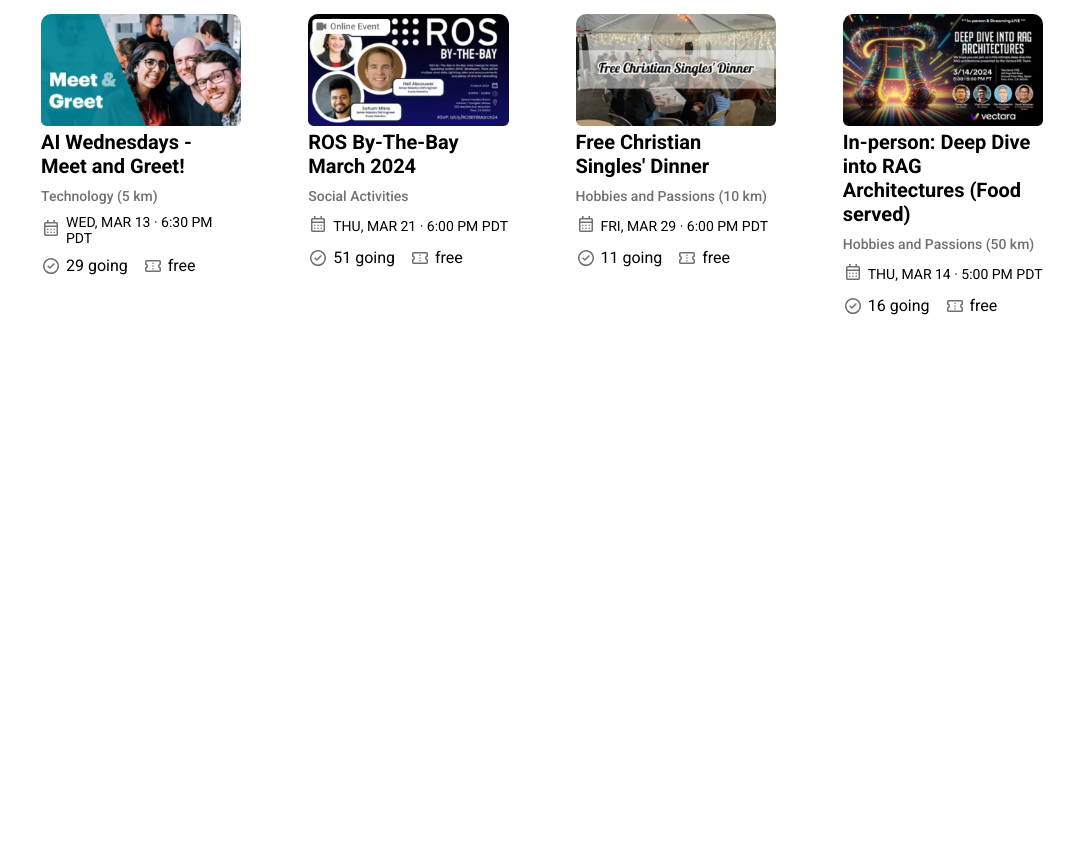
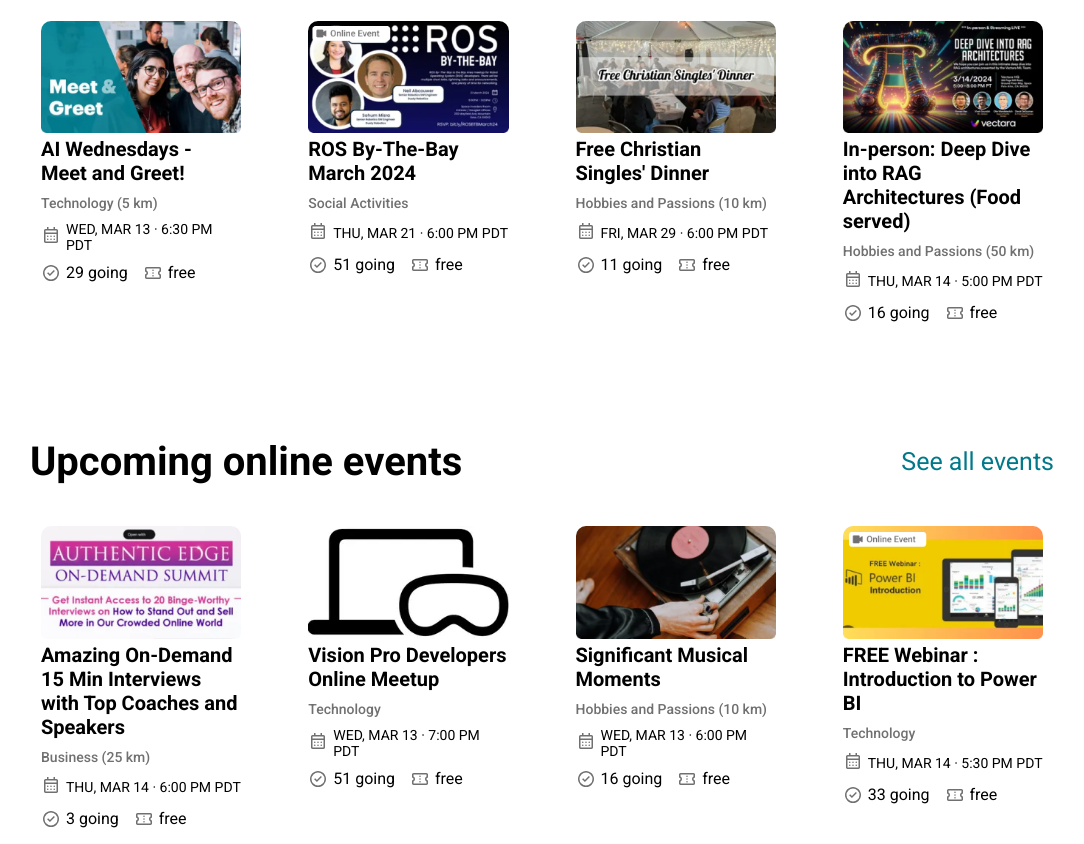
Before and after one commit to Natsaiev/Final_Boss, a plain HTML site: page meetup_main.html in a window 1280 px wide. Shown: the part 1114-1958 px from the top of the page, without its empty margins (98-1182 px from the left). Before the commit the page ends 1445 px from the top, so only its background shows below. Drawn offline with Linux system fonts and the light colour scheme.

Commit message:
Создал online_events и оформил стили

```diff
--- a/meetup_main.html
+++ b/meetup_main.html
@@ -309,6 +309,127 @@
             </div>
           </div>
         </div>
+        <div class="online_events">
+          <div class="container_heading_online">
+            <h3>Upcoming online events</h3>
+            <button>See all events</button>
+          </div>
+          <div class="container_photo_events">
+            <div class="container_cards" >
+              <div class="photo_events">
+                <img src="assets/images/Authentic Edge.png" alt="Authentic Edge" />
+              </div>
+              <div class="event_name">
+                <h4>Amazing On-Demand 15
+                  Min Interviews with Top
+                  Coaches and Speakers</h4>
+                <p class="location">Business (25 km)</p>
+                <div class="date">
+                  <div>
+                    <img src="assets/Icons/calendar.svg" alt="calendar" />
+                  </div>
+                  <p>THU, MAR 14 · 6:00 PM PDT</p>
+                </div>
+                <div class="going_free">
+                  <div class="going">
+                    <div><img src="assets/Icons/check.svg" alt="check" /></div>
+                    <p>3 going</p>
+                  </div>
+                  <div class="free">
+                    <div>
+                      <img src="assets/Icons/ticket.svg" alt="ticket" />
+                    </div>
+                    <p>free</p>
+                  </div>
+                </div>
+              </div>
+            </div>
+            <div class="container_cards" >
+              <div class="photo_events">
+                <img src="assets/images/Vision Pro.png" alt="Vision Pro" />
+              </div>
+              <div class="event_name">
+                <h4>Vision Pro Developers
+                  Online Meetup</h4>
+                <p class="location">Technology</p>
+                <div class="date">
+                  <div>
+                    <img src="assets/Icons/calendar.svg" alt="calendar" />
+                  </div>
+                  <p>WED, MAR 13 · 7:00 PM PDT</p>
+                </div>
+                <div class="going_free">
+                  <div class="going">
+                    <div><img src="assets/Icons/check.svg" alt="check" /></div>
+                    <p>51 going</p>
+                  </div>
+                  <div class="free">
+                    <div>
+                      <img src="assets/Icons/ticket.svg" alt="ticket" />
+                    </div>
+                    <p>free</p>
+                  </div>
+                </div>
+              </div>
+            </div>
+            <div class="container_cards" >
+              <div class="photo_events">
+                <img src="assets/images/Significant music.png" alt="Significant music" />
+              </div>
+              <div class="event_name">
+                <h4>Significant Musical
+                  Moments</h4>
+                <p class="location">Hobbies and Passions (10 km)</p>
+                <div class="date">
+                  <div>
+                    <img src="assets/Icons/calendar.svg" alt="calendar" />
+                  </div>
+                  <p>WED, MAR 13 · 6:00 PM PDT</p>
+                </div>
+                <div class="going_free">
+                  <div class="going">
+                    <div><img src="assets/Icons/check.svg" alt="check" /></div>
+                    <p>16 going</p>
+                  </div>
+                  <div class="free">
+                    <div>
+                      <img src="assets/Icons/ticket.svg" alt="ticket" />
+                    </div>
+                    <p>free</p>
+                  </div>
+                </div>
+              </div>
+            </div>
+            <div class="container_cards" >
+              <div class="photo_events">
+                <img src="assets/images/Free Webinar.png" alt="Free Webinar" />
+              </div>
+              <div class="event_name">
+                <h4>FREE Webinar :
+                  Introduction to Power BI</h4>
+                <p class="location">Technology</p>
+                <div class="date">
+                  <div>
+                    <img src="assets/Icons/calendar.svg" alt="calendar" />
+                  </div>
+                  <p>THU, MAR 14 · 5:30 PM PDT</p>
+                </div>
+                <div class="going_free">
+                  <div class="going">
+                    <div><img src="assets/Icons/check.svg" alt="check" /></div>
+                    <p>33 going</p>
+                  </div>
+                  <div class="free">
+                    <div>
+                      <img src="assets/Icons/ticket.svg" alt="ticket" />
+                    </div>
+                    <p>free</p>
+                  </div>
+                </div>
+              </div>
+            </div>
+          </div>
+        </div>
       </div>
     </main>
     <footer></footer>
--- a/styles/style_main.scss
+++ b/styles/style_main.scss
@@ -73,6 +73,7 @@
     border: none;
     background-color: white;
     cursor: pointer;
+    font-size: 16px;
 }
 
 .signUp{
@@ -143,7 +144,8 @@ text-decoration: none;
     margin-top: 150px;
 }
 
-.container_heading{
+.container_heading,
+.container_heading_online{
     display: flex;
     justify-content: space-between
 }
@@ -153,7 +155,8 @@ text-decoration: none;
     gap: 20px;
 }
 
-.container_heading_left>h3{
+.container_heading_left,
+.container_heading_online >h3{
 font-size: 40px;
 font-weight: 600;
 }
@@ -173,7 +176,8 @@ font-weight: 600;
     border-radius: 5px;
 }
 
-.container_heading>button{
+.container_heading > button,
+.container_heading_online >button{
     color: #00798A;
     font-size: 25px;
     border: none;
@@ -181,14 +185,16 @@ font-weight: 600;
     cursor: pointer;
 }
 
-.container_heading > button:hover {
+.container_heading > button:hover,
+.container_heading_online >button:hover {
     background-color: #ffffff;
     color: #007a8a47;
 
 }
 
 
-.container_heading > button:focus {
+.container_heading > button:focus,
+.container_heading_online >button:focus {
     outline: none;
     background-color: #ffffff;
     color: #007a8a47;
@@ -274,3 +280,9 @@ font-weight: 600;
     font-size: 16px;
     font-weight: 400;
 }
+
+/*=========================online_events=====================*/
+
+.online_events{
+    margin-top: 100px;
+}
```
Also changed, not shown: assets/images/Authentic Edge.png (added), assets/images/Free Webinar.png (added), assets/images/Significant music.png (added), assets/images/Vision Pro.png (added), styles/style_main.css, 1 other file.
